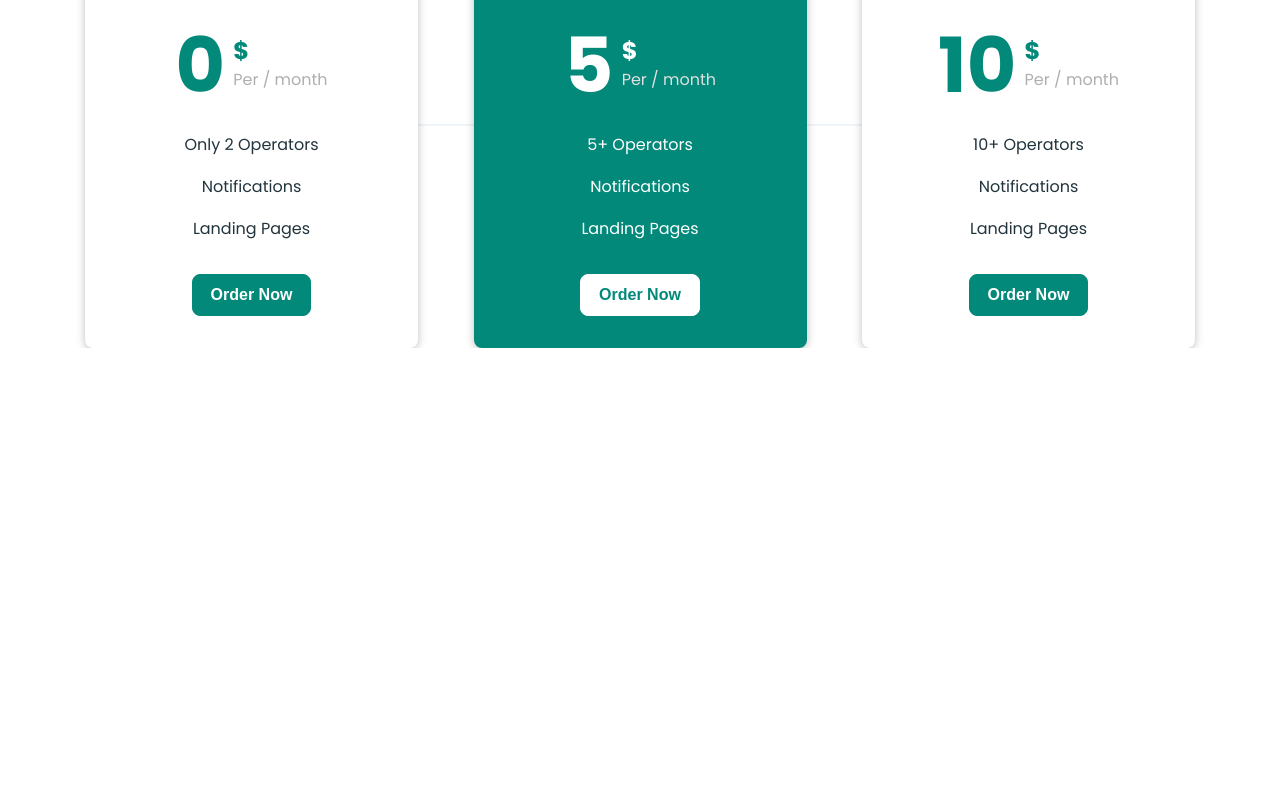
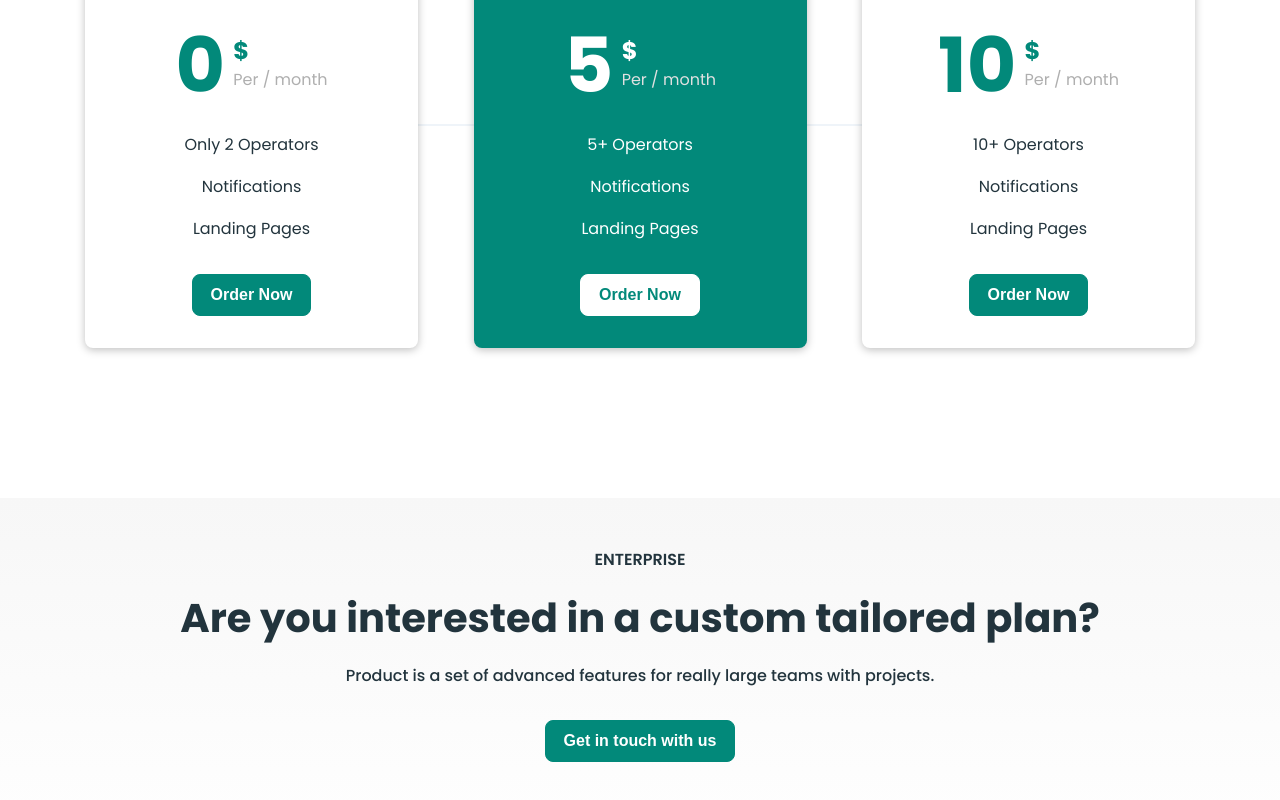
Before and after one commit to Mobinksiri/Product-App, a React (Create React App) app: page /pricing in a window 1280 px wide. Shown: the part 430-1230 px from the top of the page. Before the commit the page ends 800 px from the top, so only its background shows below. Built offline with nearby package versions, Linux system fonts and the light colour scheme.

Commit message:
Pricing Enterprise Section complete

```diff
--- a/src/components/Pages/Pricing.jsx
+++ b/src/components/Pages/Pricing.jsx
@@ -1,10 +1,12 @@
 import React from "react";
+import EnterPrise from "../Pricing/EnterPrise/EnterPrise";
 import Header from "../Pricing/Header/Header";
 
 const Pricing = () => {
    return (
       <>
          <Header />
+         <EnterPrise />
       </>
    );
 };
--- /dev/null
+++ b/src/components/Pricing/EnterPrise/EnterPrise.jsx
@@ -0,0 +1,83 @@
+import React from "react";
+import styled from "styled-components";
+import Button from "../../Reusable/Button";
+import Container from "../../Reusable/Container";
+import Typography from "../../Reusable/Typography";
+
+const EnterPriseStyle = styled.div`
+   margin-top: 150px;
+   position: relative;
+
+   @media screen and (max-width: 425px) {
+      margin-top: 100px;
+   }
+
+   .enterprise_box {
+      padding: 50px 0;
+
+      .ellipse {
+         background: linear-gradient(
+            180deg,
+            #f7f7f7 0%,
+            rgba(247, 247, 247, 0) 100%
+         );
+         width: 100%;
+         height: 100%;
+         position: absolute;
+         top: 0;
+         left: 0;
+         z-index: -1;
+      }
+
+      &__content {
+         text-align: center;
+         margin-bottom: 50px;
+
+         p:first-of-type {
+            margin-bottom: 16px;
+         }
+
+         h1 {
+            margin-bottom: 16px;
+         }
+
+         p:last-of-type {
+            margin-bottom: 32px;
+         }
+      }
+   }
+`;
+
+// components -
+const Content = () => (
+   <div className="enterprise_box__content">
+      <Typography element="title2" uppercase={true} changeMode={true}>
+         ENTERPRISE
+      </Typography>
+      <Typography element="h1" changeMode={true}>
+         Are you interested in a custom tailored plan?
+      </Typography>
+      <Typography element="title3" changeMode={true}>
+         Product is a set of advanced features for really large teams with
+         projects.
+      </Typography>
+      <Button type="primary" radius="8px" padding="11px 18px">
+         Get in touch with us
+      </Button>
+   </div>
+);
+
+const EnterPrise = () => {
+   return (
+      <EnterPriseStyle>
+         <Container>
+            <div className="enterprise_box">
+               <div className="ellipse"></div>
+               <Content />
+            </div>
+         </Container>
+      </EnterPriseStyle>
+   );
+};
+
+export default EnterPrise;
```
